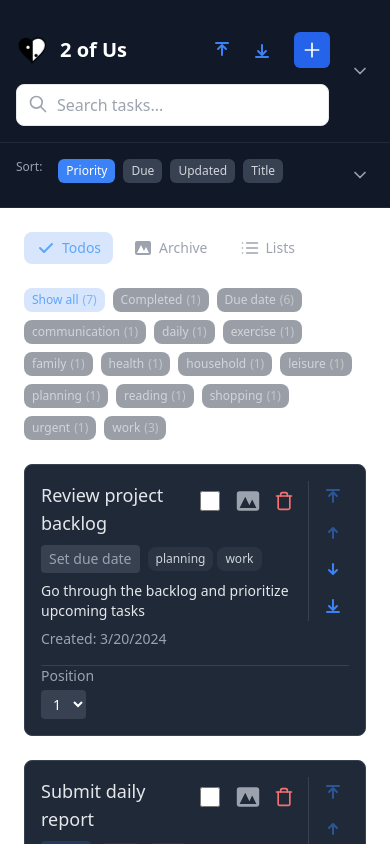
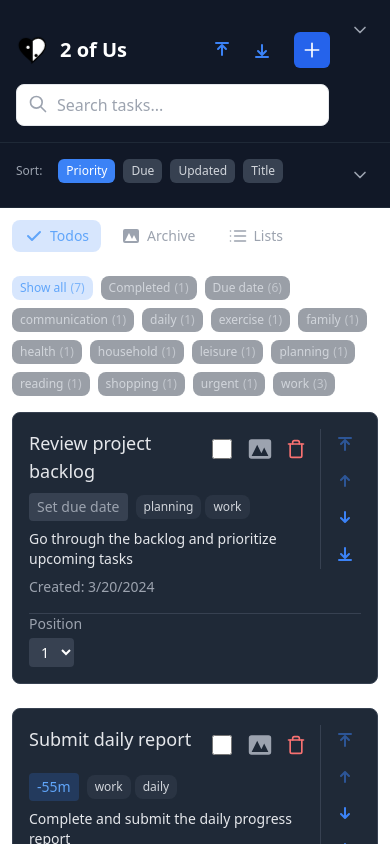
Before and after one commit to SebastianUdden/2-of-us, a React (Vite) app: page / in a window 390 px wide. Shown: the top 844 px of the page. Built offline with nearby package versions, Linux system fonts and the light colour scheme.

Commit message:
improve alignment

```diff
--- a/src/components/Body.tsx
+++ b/src/components/Body.tsx
@@ -447,7 +447,7 @@ const Body = () => {
       <div className="bg-gray-900 border-b border-gray-800">
         {/* Header Section */}
         <div
-          className={`flex items-center justify-between ${
+          className={`flex items-start justify-between ${
             isHeaderMinimized ? "py-1" : "p-4"
           } transition-all duration-200`}
         >
@@ -486,7 +486,7 @@ const Body = () => {
                 isSortMinimized ? "h-6 overflow-hidden opacity-0" : ""
               }`}
             >
-              <div className="flex gap-2 overflow-x-auto pb-2 max-w-[calc(100vw-2rem)]">
+              <div className="flex gap-2 overflow-x-auto pb-2 max-w-[calc(100vw-2rem)] items-center">
                 <span className="text-xs sm:text-sm text-gray-400 mr-2 whitespace-nowrap">
                   Sort:
                 </span>
@@ -510,8 +510,8 @@ const Body = () => {
           </div>
         </div>
       </div>
-      <div ref={scrollContainerRef} className="flex-1 p-6">
-        <div className="max-w-4xl mx-auto space-y-6">
+      <div ref={scrollContainerRef} className="flex-1 p-3 sm:p-6">
+        <div className="max-w-4xl mx-auto space-y-4 sm:space-y-6">
           <div className="flex flex-col gap-6">
             <ViewToggle view={view} onViewChange={setView} />
             <div className="flex flex-wrap gap-2">
```
